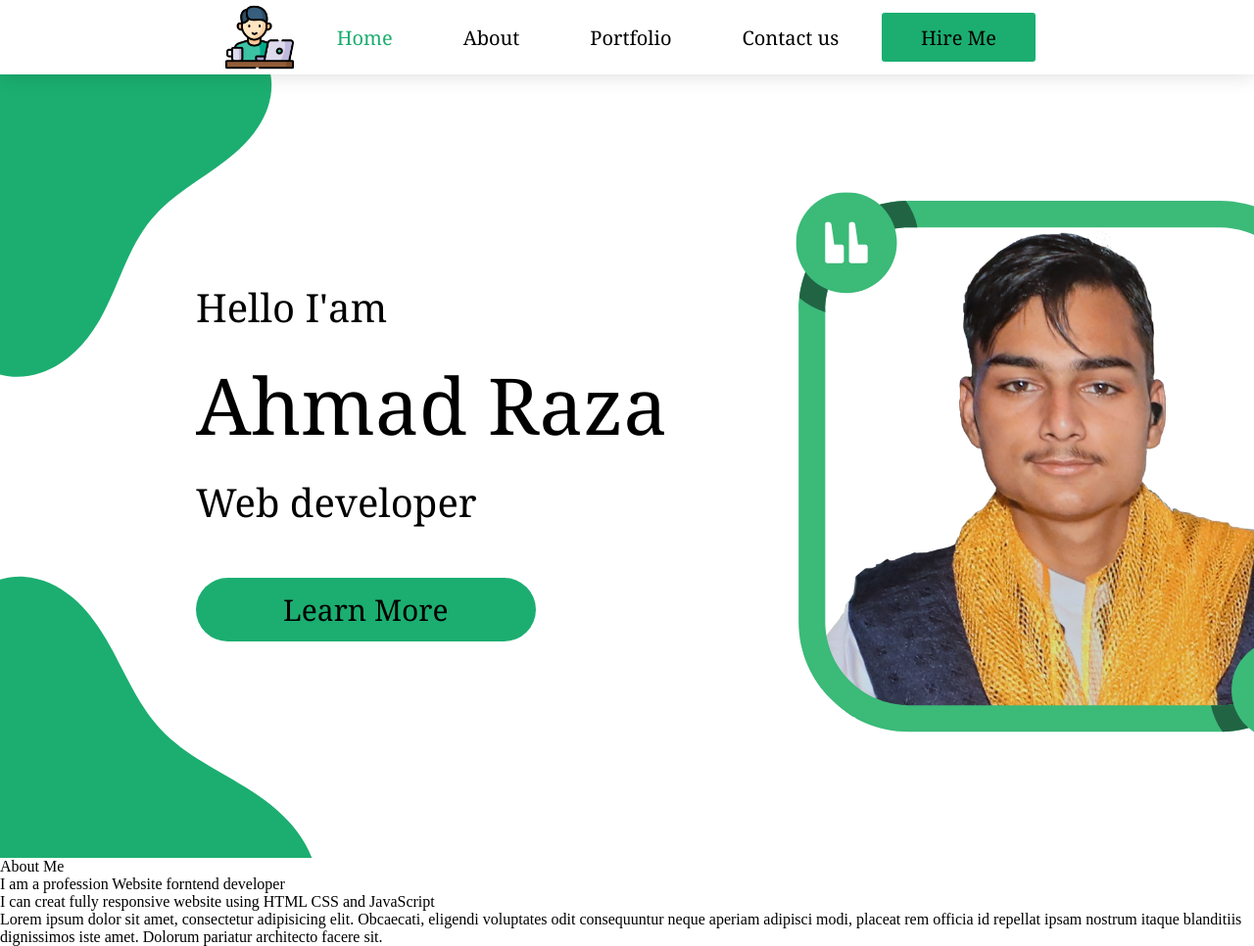
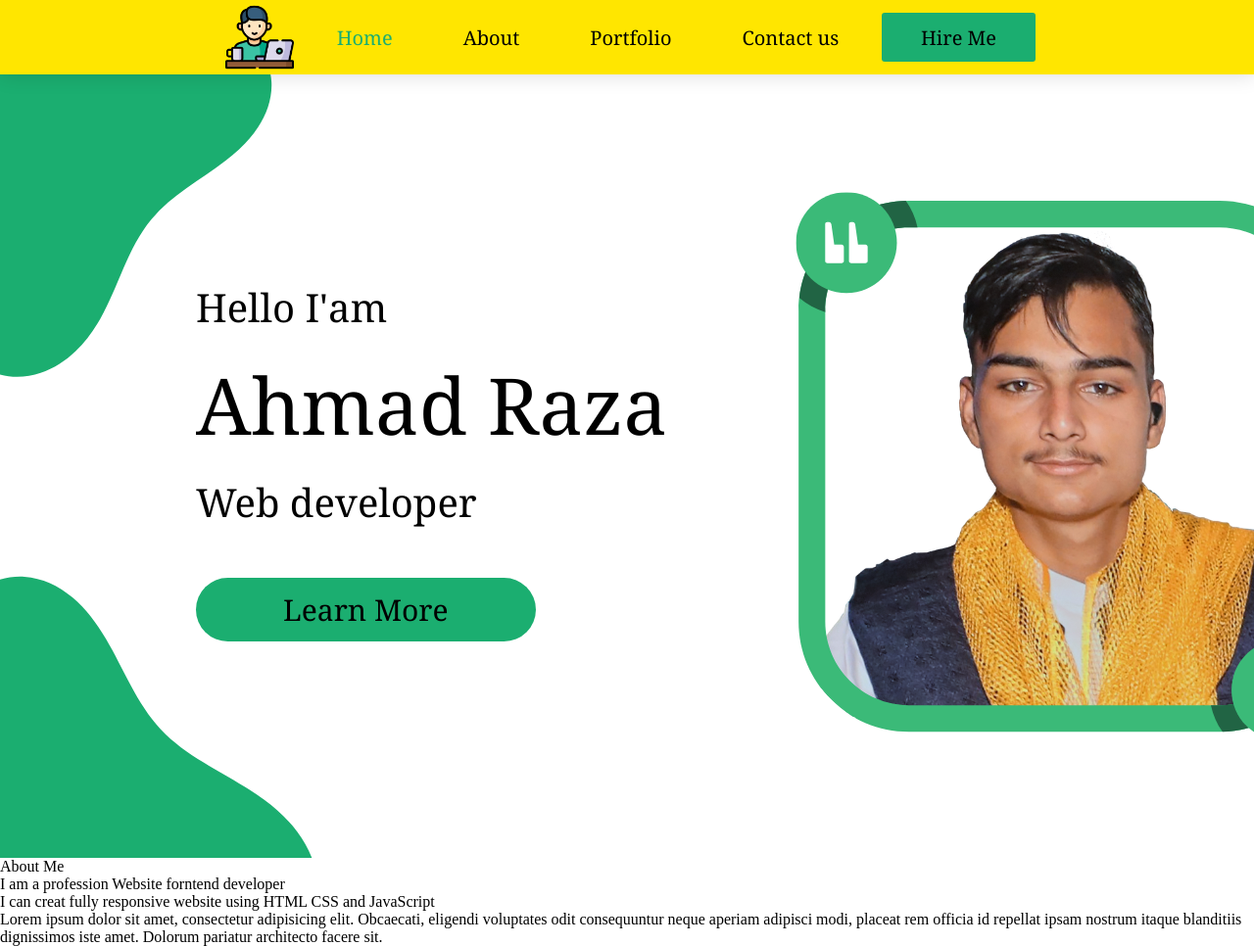
Before and after one commit to Ahmad493-Tech/Ahmad-Raza-Portfolio, a plain HTML site: page index.html in a window 1280 px wide. Shown: the top 966 px of the page at 98% size. Drawn offline with Linux system fonts and the light colour scheme.

Commit message:
Update header.css

```diff
--- a/styles/header.css
+++ b/styles/header.css
@@ -1,7 +1,7 @@
 .header-section {
   display: flex;
   height: 76px;
-  background-color: white;
+  background-color: rgb(266, 230, 0);
   box-shadow: 1px 0px 20px rgba(0, 0, 0, 0.153) ;
   position: fixed;
   top: 0px;
```
